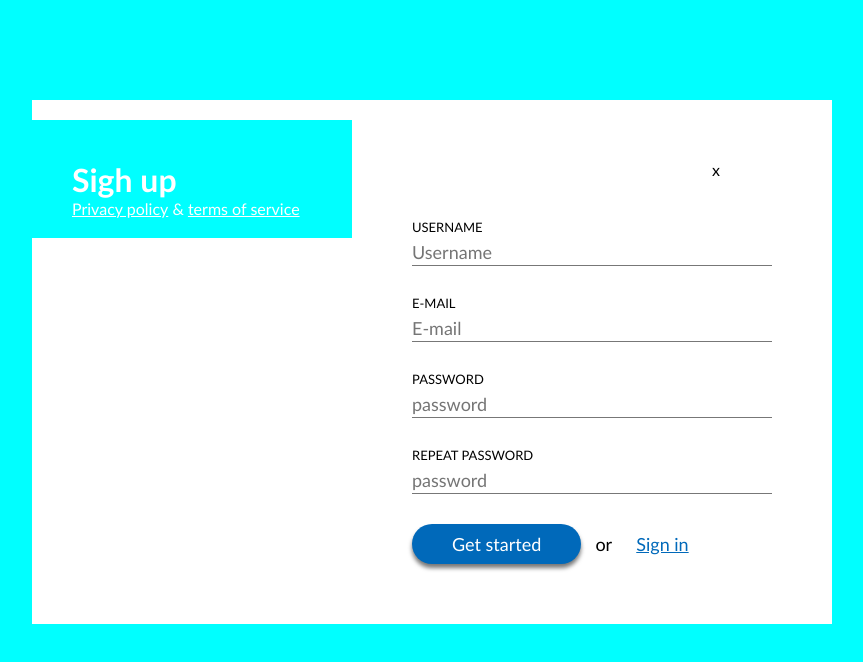
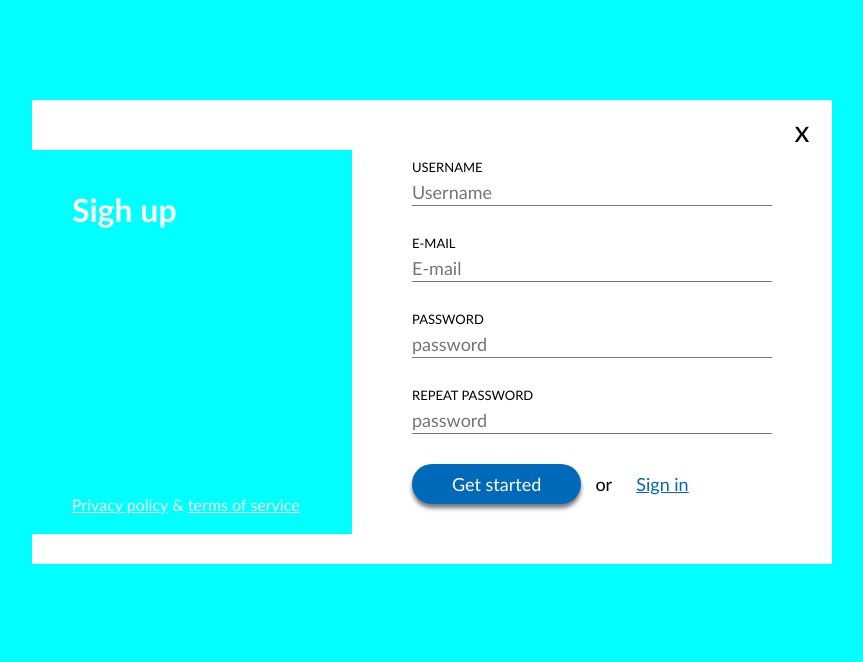
Before and after one commit to bemze/6-sign-up, a plain HTML site: page index.html in a window 1280 px wide. Shown: the whole page, without its empty margins (208-1071 px from the left). Drawn offline with Linux system fonts and the light colour scheme.

Commit message:
css custom update

```diff
--- a/css/custom.css
+++ b/css/custom.css
@@ -7,17 +7,20 @@ body {
         margin-top: 100px;
         margin-left: calc((100% - 800px) / 2);
         background-color: #fff;
+        position: relative;
 
     }
         .left-column {
             display: inline-block;
             width: 40%;
-            float: left;
             padding: 40px;
             padding-bottom: 20px;
             margin-top: 20px;
             background-color: aqua;
             color: #fff;
+            position: absolute;
+            top: 30px;
+            bottom: 30px;
         }
             .page-title {
                 display: inline-block;
@@ -26,6 +29,10 @@ body {
             .bottom-links {
                 display: inline-block;
                 width: 100%;
+                position: absolute;
+                bottom: 20px;
+                left: 40px;
+                right: 40px;
             }
                 .bottom-links > .link {
                     color: #fff;
@@ -36,14 +43,20 @@ body {
         .right-column {
             display: inline-block;
             width: 60%;
-            float: left;
+            float: right;
             padding: 60px;
             background-color: #fff;
+            position: relative;
 
         }
             .close {
                 display: inline-block;
                 width: 60px;
-                height: 60px;
-                float: right;
+                line-height: 60px;
+                text-align: center;
+                font-size: 30px;
+                position: absolute;
+                top: 0;
+                right: 0;
+
             }
```
Also changed, not shown: kalnas.jpg (added).
